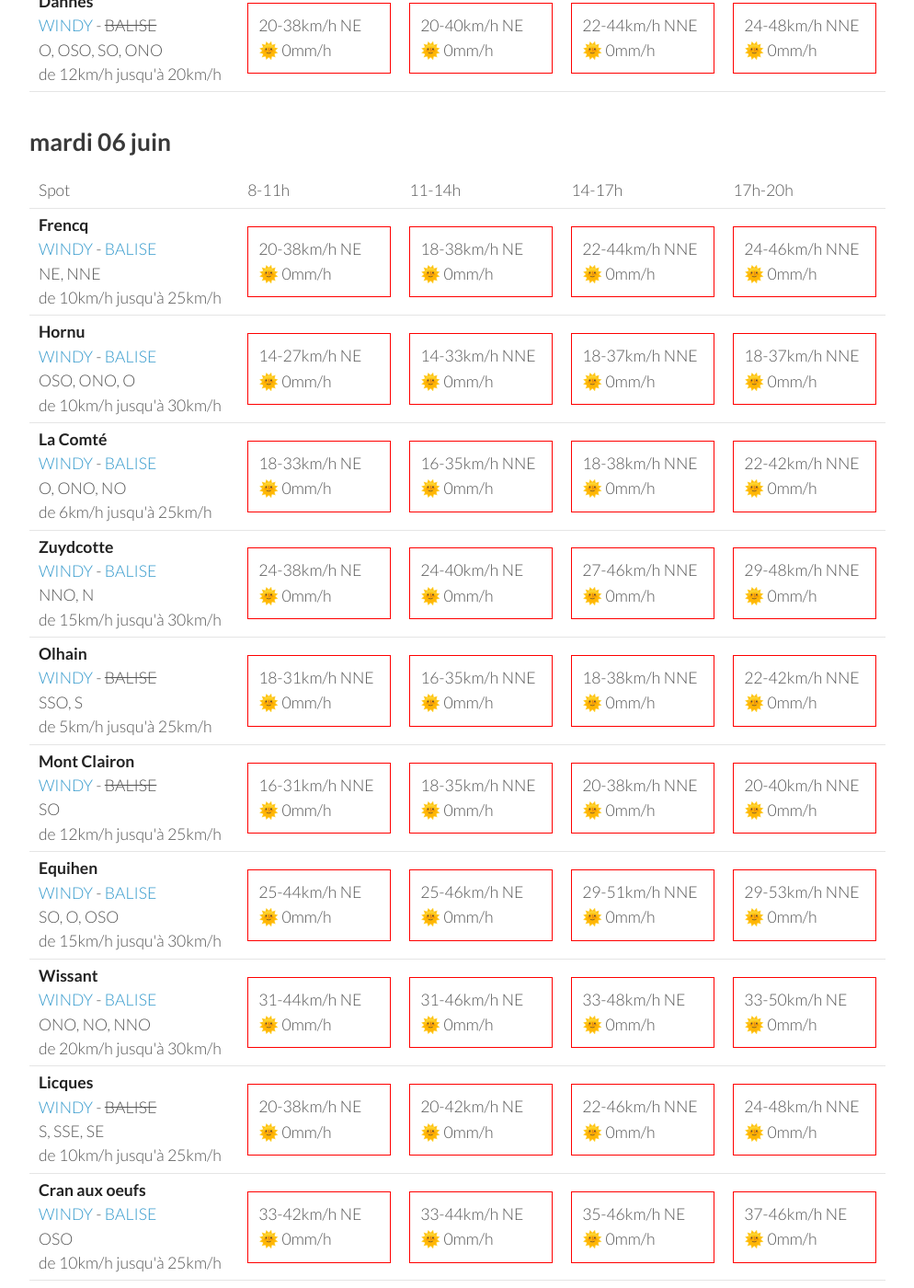
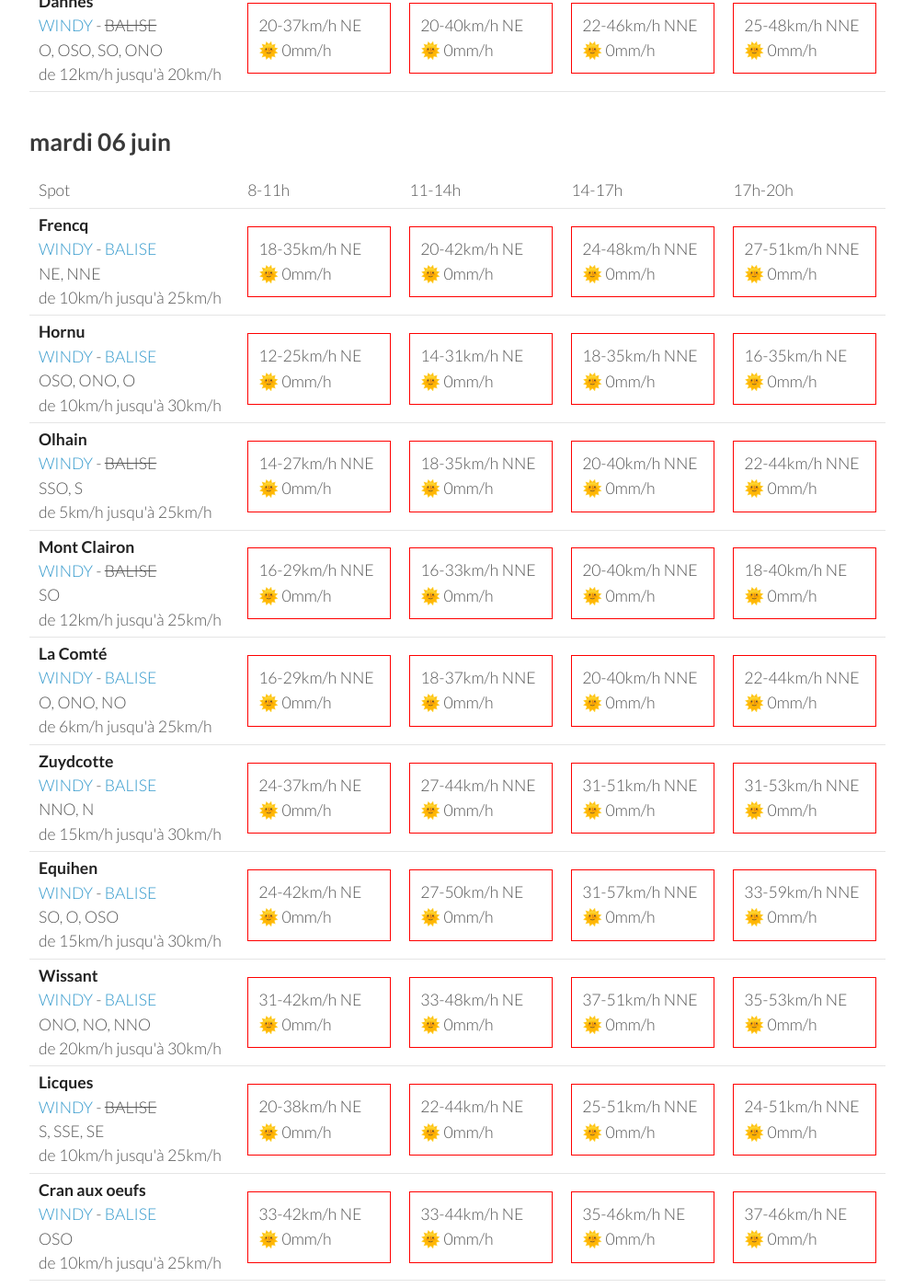
Before and after one commit to parapente-dans-le-nord/parapente-dans-le-nord.github.io, a Jekyll site: the page built from all.markdown, in a window 1280 px wide and 1400 px high, scrolled down 4366 px. Shown: the whole window at 92% size, without its empty margins (26-1020 px from the left). Built offline with Jekyll 4.4.1, drawn with Linux system fonts in a browser that asks for light colours; some of the changed text lies outside the part shown.

Commit message:
update index.markdown

```diff
--- a/all.markdown
+++ b/all.markdown
@@ -265,9 +265,9 @@ page mise à jour le samedi 03 juin 13:03
 <tr>
         <td><strong>Frencq</strong><br><a href="https://windy.com/50.559/1.669?50.159,1.670,8,m:e3qagdV">WINDY</a> - <span class=""><a href="https://balisemeteo.com/balise_histo.php?idBalise=159">BALISE</a> </span><br> <span class="vent-favorable">NE, NNE</span><br><span class="force-vent">de 10km/h jusqu'à 25km/h</span> </td>
 
-            <td><div class="not-flyable"><p>20-38km/h NE</p><p>🌞 0mm/h</p></div></td>
+            <td><div class="not-flyable"><p>18-37km/h NE</p><p>🌞 0mm/h</p></div></td>
             <td><div class="not-flyable"><p>18-38km/h NE</p><p>🌞 0mm/h</p></div></td>
-            <td><div class="not-flyable"><p>22-42km/h NNE</p><p>🌞 0mm/h</p></div></td>
+            <td><div class="not-flyable"><p>22-44km/h NNE</p><p>🌞 0mm/h</p></div></td>
             <td><div class="not-flyable"><p>24-46km/h NNE</p><p>🌞 0mm/h</p></div></td>
 
 
@@ -275,7 +275,7 @@ page mise à jour le samedi 03 juin 13:03
 <tr>
         <td><strong>Hornu</strong><br><a href="https://windy.com/50.424/3.819?50.024,3.818,8,m:e3daghw">WINDY</a> - <span class=""><a href="https://balisemeteo.com/balise_histo.php?idBalise=5040">BALISE</a> </span><br> <span class="vent-favorable">OSO, ONO, O</span><br><span class="force-vent">de 10km/h jusqu'à 30km/h</span> </td>
 
-            <td><div class="not-flyable"><p>12-25km/h NE</p><p>🌞 0mm/h</p></div></td>
+            <td><div class="not-flyable"><p>12-24km/h NE</p><p>🌞 0mm/h</p></div></td>
             <td><div class="not-flyable"><p>12-29km/h NNE</p><p>🌞 0mm/h</p></div></td>
             <td><div class="not-flyable"><p>16-33km/h NNE</p><p>🌞 0mm/h</p></div></td>
             <td><div class="not-flyable"><p>16-33km/h NNE</p><p>🌞 0mm/h</p></div></td>
@@ -283,9 +283,19 @@ page mise à jour le samedi 03 juin 13:03
 
     </tr>
 <tr>
+        <td><strong>Olhain</strong><br><a href="https://windy.com/50.434/2.586?50.031,2.587,8,m:e3eagft">WINDY</a> - <span class="no-balise"> BALISE </span><br> <span class="vent-favorable">SSO, S</span><br><span class="force-vent">de 5km/h jusqu'à 25km/h</span> </td>
+
+            <td><div class="not-flyable"><p>14-25km/h NNE</p><p>🌞 0mm/h</p></div></td>
+            <td><div class="not-flyable"><p>16-33km/h NNE</p><p>🌞 0mm/h</p></div></td>
+            <td><div class="not-flyable"><p>18-37km/h NNE</p><p>🌞 0mm/h</p></div></td>
+            <td><div class="not-flyable"><p>20-40km/h NNE</p><p>🌞 0mm/h</p></div></td>
+
+
+    </tr>
+<tr>
         <td><strong>La Comté</strong><br><a href="https://windy.com/50.426/2.500?50.025,2.499,8">WINDY</a> - <span class=""><a href="https://balisemeteo.com/balise.php?idBalise=">BALISE</a> </span><br> <span class="vent-favorable">O, ONO, NO</span><br><span class="force-vent">de 6km/h jusqu'à 25km/h</span> </td>
 
-            <td><div class="not-flyable"><p>18-31km/h NNE</p><p>🌞 0mm/h</p></div></td>
+            <td><div class="not-flyable"><p>14-29km/h NNE</p><p>🌞 0mm/h</p></div></td>
             <td><div class="not-flyable"><p>16-35km/h NNE</p><p>🌞 0mm/h</p></div></td>
             <td><div class="not-flyable"><p>18-37km/h NNE</p><p>🌞 0mm/h</p></div></td>
             <td><div class="not-flyable"><p>20-40km/h NNE</p><p>🌞 0mm/h</p></div></td>
@@ -295,8 +305,8 @@ page mise à jour le samedi 03 juin 13:03
 <tr>
         <td><strong>Zuydcotte</strong><br><a href="https://windy.com/51.064/2.491?50.669,2.488,8,m:e4hagfk">WINDY</a> - <span class=""><a href="https://www.allosurf.net/meteo/live/dunkerque-station-meteo-lfak-8329.html">BALISE</a> </span><br> <span class="vent-favorable">NNO, N</span><br><span class="force-vent">de 15km/h jusqu'à 30km/h</span> </td>
 
-            <td><div class="not-flyable"><p>22-37km/h NE</p><p>🌞 0mm/h</p></div></td>
-            <td><div class="not-flyable"><p>24-40km/h NNE</p><p>🌞 0mm/h</p></div></td>
+            <td><div class="not-flyable"><p>24-37km/h NE</p><p>🌞 0mm/h</p></div></td>
+            <td><div class="not-flyable"><p>24-40km/h NE</p><p>🌞 0mm/h</p></div></td>
             <td><div class="not-flyable"><p>25-44km/h NNE</p><p>🌞 0mm/h</p></div></td>
             <td><div class="not-flyable"><p>27-48km/h NNE</p><p>🌞 0mm/h</p></div></td>
 
@@ -306,26 +316,16 @@ page mise à jour le samedi 03 juin 13:03
         <td><strong>Mont Clairon</strong><br><a href="https://windy.com/49.919/2.729?49.515,2.730,8,m:e2magfH">WINDY</a> - <span class="no-balise"> BALISE </span><br> <span class="vent-favorable">SO</span><br><span class="force-vent">de 12km/h jusqu'à 25km/h</span> </td>
 
             <td><div class="not-flyable"><p>16-31km/h NNE</p><p>🌞 0mm/h</p></div></td>
-            <td><div class="not-flyable"><p>16-35km/h NNE</p><p>🌞 0mm/h</p></div></td>
+            <td><div class="not-flyable"><p>18-35km/h NNE</p><p>🌞 0mm/h</p></div></td>
             <td><div class="not-flyable"><p>18-38km/h NNE</p><p>🌞 0mm/h</p></div></td>
             <td><div class="not-flyable"><p>18-38km/h NNE</p><p>🌞 0mm/h</p></div></td>
 
 
     </tr>
 <tr>
-        <td><strong>Olhain</strong><br><a href="https://windy.com/50.434/2.586?50.031,2.587,8,m:e3eagft">WINDY</a> - <span class="no-balise"> BALISE </span><br> <span class="vent-favorable">SSO, S</span><br><span class="force-vent">de 5km/h jusqu'à 25km/h</span> </td>
-
-            <td><div class="not-flyable"><p>16-29km/h NNE</p><p>🌞 0mm/h</p></div></td>
-            <td><div class="not-flyable"><p>16-33km/h NNE</p><p>🌞 0mm/h</p></div></td>
-            <td><div class="not-flyable"><p>18-37km/h NNE</p><p>🌞 0mm/h</p></div></td>
-            <td><div class="not-flyable"><p>20-40km/h NNE</p><p>🌞 0mm/h</p></div></td>
-
-
-    </tr>
-<tr>
         <td><strong>Equihen</strong><br><a href="https://windy.com/50.679/1.572?50.279,1.571,8,m:e3CagdM">WINDY</a> - <span class=""><a href="https://balisemeteo.com/balise_histo.php?idBalise=159">BALISE</a> </span><br> <span class="vent-favorable">SO, O, OSO</span><br><span class="force-vent">de 15km/h jusqu'à 30km/h</span> </td>
 
-            <td><div class="not-flyable"><p>25-42km/h NE</p><p>🌞 0mm/h</p></div></td>
+            <td><div class="not-flyable"><p>24-42km/h NE</p><p>🌞 0mm/h</p></div></td>
             <td><div class="not-flyable"><p>24-44km/h NE</p><p>🌞 0mm/h</p></div></td>
             <td><div class="not-flyable"><p>27-50km/h NNE</p><p>🌞 0mm/h</p></div></td>
             <td><div class="not-flyable"><p>29-53km/h NNE</p><p>🌞 0mm/h</p></div></td>
@@ -335,8 +335,8 @@ page mise à jour le samedi 03 juin 13:03
 <tr>
         <td><strong>Wissant</strong><br><a href="https://windy.com/50.885/1.653?50.488,1.653,8,m:e3XagdU">WINDY</a> - <span class=""><a href="https://balisemeteo.com/balise_histo.php?idBalise=159">BALISE</a> </span><br> <span class="vent-favorable">ONO, NO, NNO</span><br><span class="force-vent">de 20km/h jusqu'à 30km/h</span> </td>
 
-            <td><div class="not-flyable"><p>29-42km/h NE</p><p>🌞 0mm/h</p></div></td>
-            <td><div class="not-flyable"><p>29-42km/h NE</p><p>🌞 0mm/h</p></div></td>
+            <td><div class="not-flyable"><p>31-42km/h NE</p><p>🌞 0mm/h</p></div></td>
+            <td><div class="not-flyable"><p>29-44km/h NE</p><p>🌞 0mm/h</p></div></td>
             <td><div class="not-flyable"><p>29-44km/h NNE</p><p>🌞 0mm/h</p></div></td>
             <td><div class="not-flyable"><p>33-48km/h NNE</p><p>🌞 0mm/h</p></div></td>
 
@@ -345,10 +345,10 @@ page mise à jour le samedi 03 juin 13:03
 <tr>
         <td><strong>Licques</strong><br><a href="https://windy.com/50.786/1.936?50.388,1.934,8">WINDY</a> - <span class="no-balise"> BALISE </span><br> <span class="vent-favorable">S, SSE, SE</span><br><span class="force-vent">de 10km/h jusqu'à 25km/h</span> </td>
 
-            <td><div class="not-flyable"><p>20-37km/h NE</p><p>🌞 0mm/h</p></div></td>
+            <td><div class="not-flyable"><p>20-38km/h NE</p><p>🌞 0mm/h</p></div></td>
             <td><div class="not-flyable"><p>20-40km/h NE</p><p>🌞 0mm/h</p></div></td>
             <td><div class="not-flyable"><p>20-44km/h NNE</p><p>🌞 0mm/h</p></div></td>
-            <td><div class="not-flyable"><p>22-46km/h NNE</p><p>🌞 0mm/h</p></div></td>
+            <td><div class="not-flyable"><p>24-48km/h NNE</p><p>🌞 0mm/h</p></div></td>
 
 
     </tr>
@@ -365,10 +365,10 @@ page mise à jour le samedi 03 juin 13:03
 <tr>
         <td><strong>Dannes</strong><br><a href="https://windy.com/50.587/1.637?50.188,1.637,8">WINDY</a> - <span class="no-balise"> BALISE </span><br> <span class="vent-favorable">O, OSO, SO, ONO</span><br><span class="force-vent">de 12km/h jusqu'à 20km/h</span> </td>
 
-            <td><div class="not-flyable"><p>20-38km/h NE</p><p>🌞 0mm/h</p></div></td>
+            <td><div class="not-flyable"><p>20-37km/h NE</p><p>🌞 0mm/h</p></div></td>
             <td><div class="not-flyable"><p>20-40km/h NE</p><p>🌞 0mm/h</p></div></td>
-            <td><div class="not-flyable"><p>22-44km/h NNE</p><p>🌞 0mm/h</p></div></td>
-            <td><div class="not-flyable"><p>24-48km/h NNE</p><p>🌞 0mm/h</p></div></td>
+            <td><div class="not-flyable"><p>22-46km/h NNE</p><p>🌞 0mm/h</p></div></td>
+            <td><div class="not-flyable"><p>25-48km/h NNE</p><p>🌞 0mm/h</p></div></td>
 
 
     </tr>
@@ -391,80 +391,80 @@ page mise à jour le samedi 03 juin 13:03
 <tr>
         <td><strong>Frencq</strong><br><a href="https://windy.com/50.559/1.669?50.159,1.670,8,m:e3qagdV">WINDY</a> - <span class=""><a href="https://balisemeteo.com/balise_histo.php?idBalise=159">BALISE</a> </span><br> <span class="vent-favorable">NE, NNE</span><br><span class="force-vent">de 10km/h jusqu'à 25km/h</span> </td>
 
-            <td><div class="not-flyable"><p>20-38km/h NE</p><p>🌞 0mm/h</p></div></td>
-            <td><div class="not-flyable"><p>18-38km/h NE</p><p>🌞 0mm/h</p></div></td>
-            <td><div class="not-flyable"><p>22-44km/h NNE</p><p>🌞 0mm/h</p></div></td>
-            <td><div class="not-flyable"><p>24-46km/h NNE</p><p>🌞 0mm/h</p></div></td>
+            <td><div class="not-flyable"><p>18-35km/h NE</p><p>🌞 0mm/h</p></div></td>
+            <td><div class="not-flyable"><p>20-42km/h NE</p><p>🌞 0mm/h</p></div></td>
+            <td><div class="not-flyable"><p>24-48km/h NNE</p><p>🌞 0mm/h</p></div></td>
+            <td><div class="not-flyable"><p>27-51km/h NNE</p><p>🌞 0mm/h</p></div></td>
 
 
     </tr>
 <tr>
         <td><strong>Hornu</strong><br><a href="https://windy.com/50.424/3.819?50.024,3.818,8,m:e3daghw">WINDY</a> - <span class=""><a href="https://balisemeteo.com/balise_histo.php?idBalise=5040">BALISE</a> </span><br> <span class="vent-favorable">OSO, ONO, O</span><br><span class="force-vent">de 10km/h jusqu'à 30km/h</span> </td>
 
-            <td><div class="not-flyable"><p>14-27km/h NE</p><p>🌞 0mm/h</p></div></td>
-            <td><div class="not-flyable"><p>14-33km/h NNE</p><p>🌞 0mm/h</p></div></td>
-            <td><div class="not-flyable"><p>18-37km/h NNE</p><p>🌞 0mm/h</p></div></td>
-            <td><div class="not-flyable"><p>18-37km/h NNE</p><p>🌞 0mm/h</p></div></td>
+            <td><div class="not-flyable"><p>12-25km/h NE</p><p>🌞 0mm/h</p></div></td>
+            <td><div class="not-flyable"><p>14-31km/h NE</p><p>🌞 0mm/h</p></div></td>
+            <td><div class="not-flyable"><p>18-35km/h NNE</p><p>🌞 0mm/h</p></div></td>
+            <td><div class="not-flyable"><p>16-35km/h NE</p><p>🌞 0mm/h</p></div></td>
+
+
+    </tr>
+<tr>
+        <td><strong>Olhain</strong><br><a href="https://windy.com/50.434/2.586?50.031,2.587,8,m:e3eagft">WINDY</a> - <span class="no-balise"> BALISE </span><br> <span class="vent-favorable">SSO, S</span><br><span class="force-vent">de 5km/h jusqu'à 25km/h</span> </td>
+
+            <td><div class="not-flyable"><p>14-27km/h NNE</p><p>🌞 0mm/h</p></div></td>
+            <td><div class="not-flyable"><p>18-35km/h NNE</p><p>🌞 0mm/h</p></div></td>
+            <td><div class="not-flyable"><p>20-40km/h NNE</p><p>🌞 0mm/h</p></div></td>
+            <td><div class="not-flyable"><p>22-44km/h NNE</p><p>🌞 0mm/h</p></div></td>
+
+
+    </tr>
+<tr>
+        <td><strong>Mont Clairon</strong><br><a href="https://windy.com/49.919/2.729?49.515,2.730,8,m:e2magfH">WINDY</a> - <span class="no-balise"> BALISE </span><br> <span class="vent-favorable">SO</span><br><span class="force-vent">de 12km/h jusqu'à 25km/h</span> </td>
+
+            <td><div class="not-flyable"><p>16-29km/h NNE</p><p>🌞 0mm/h</p></div></td>
+            <td><div class="not-flyable"><p>16-33km/h NNE</p><p>🌞 0mm/h</p></div></td>
+            <td><div class="not-flyable"><p>20-40km/h NNE</p><p>🌞 0mm/h</p></div></td>
+            <td><div class="not-flyable"><p>18-40km/h NE</p><p>🌞 0mm/h</p></div></td>
 
 
     </tr>
 <tr>
         <td><strong>La Comté</strong><br><a href="https://windy.com/50.426/2.500?50.025,2.499,8">WINDY</a> - <span class=""><a href="https://balisemeteo.com/balise.php?idBalise=">BALISE</a> </span><br> <span class="vent-favorable">O, ONO, NO</span><br><span class="force-vent">de 6km/h jusqu'à 25km/h</span> </td>
 
-            <td><div class="not-flyable"><p>18-33km/h NE</p><p>🌞 0mm/h</p></div></td>
-            <td><div class="not-flyable"><p>16-35km/h NNE</p><p>🌞 0mm/h</p></div></td>
-            <td><div class="not-flyable"><p>18-38km/h NNE</p><p>🌞 0mm/h</p></div></td>
-            <td><div class="not-flyable"><p>22-42km/h NNE</p><p>🌞 0mm/h</p></div></td>
+            <td><div class="not-flyable"><p>16-29km/h NNE</p><p>🌞 0mm/h</p></div></td>
+            <td><div class="not-flyable"><p>18-37km/h NNE</p><p>🌞 0mm/h</p></div></td>
+            <td><div class="not-flyable"><p>20-40km/h NNE</p><p>🌞 0mm/h</p></div></td>
+            <td><div class="not-flyable"><p>22-44km/h NNE</p><p>🌞 0mm/h</p></div></td>
 
 
     </tr>
 <tr>
         <td><strong>Zuydcotte</strong><br><a href="https://windy.com/51.064/2.491?50.669,2.488,8,m:e4hagfk">WINDY</a> - <span class=""><a href="https://www.allosurf.net/meteo/live/dunkerque-station-meteo-lfak-8329.html">BALISE</a> </span><br> <span class="vent-favorable">NNO, N</span><br><span class="force-vent">de 15km/h jusqu'à 30km/h</span> </td>
 
-            <td><div class="not-flyable"><p>24-38km/h NE</p><p>🌞 0mm/h</p></div></td>
-            <td><div class="not-flyable"><p>24-40km/h NE</p><p>🌞 0mm/h</p></div></td>
-            <td><div class="not-flyable"><p>27-46km/h NNE</p><p>🌞 0mm/h</p></div></td>
-            <td><div class="not-flyable"><p>29-48km/h NNE</p><p>🌞 0mm/h</p></div></td>
-
-
-    </tr>
-<tr>
-        <td><strong>Olhain</strong><br><a href="https://windy.com/50.434/2.586?50.031,2.587,8,m:e3eagft">WINDY</a> - <span class="no-balise"> BALISE </span><br> <span class="vent-favorable">SSO, S</span><br><span class="force-vent">de 5km/h jusqu'à 25km/h</span> </td>
-
-            <td><div class="not-flyable"><p>18-31km/h NNE</p><p>🌞 0mm/h</p></div></td>
-            <td><div class="not-flyable"><p>16-35km/h NNE</p><p>🌞 0mm/h</p></div></td>
-            <td><div class="not-flyable"><p>18-38km/h NNE</p><p>🌞 0mm/h</p></div></td>
-            <td><div class="not-flyable"><p>22-42km/h NNE</p><p>🌞 0mm/h</p></div></td>
-
-
-    </tr>
-<tr>
-        <td><strong>Mont Clairon</strong><br><a href="https://windy.com/49.919/2.729?49.515,2.730,8,m:e2magfH">WINDY</a> - <span class="no-balise"> BALISE </span><br> <span class="vent-favorable">SO</span><br><span class="force-vent">de 12km/h jusqu'à 25km/h</span> </td>
-
-            <td><div class="not-flyable"><p>16-31km/h NNE</p><p>🌞 0mm/h</p></div></td>
-            <td><div class="not-flyable"><p>18-35km/h NNE</p><p>🌞 0mm/h</p></div></td>
-            <td><div class="not-flyable"><p>20-38km/h NNE</p><p>🌞 0mm/h</p></div></td>
-            <td><div class="not-flyable"><p>20-40km/h NNE</p><p>🌞 0mm/h</p></div></td>
+            <td><div class="not-flyable"><p>24-37km/h NE</p><p>🌞 0mm/h</p></div></td>
+            <td><div class="not-flyable"><p>27-44km/h NNE</p><p>🌞 0mm/h</p></div></td>
+            <td><div class="not-flyable"><p>31-51km/h NNE</p><p>🌞 0mm/h</p></div></td>
+            <td><div class="not-flyable"><p>31-53km/h NNE</p><p>🌞 0mm/h</p></div></td>
 
 
     </tr>
 <tr>
         <td><strong>Equihen</strong><br><a href="https://windy.com/50.679/1.572?50.279,1.571,8,m:e3CagdM">WINDY</a> - <span class=""><a href="https://balisemeteo.com/balise_histo.php?idBalise=159">BALISE</a> </span><br> <span class="vent-favorable">SO, O, OSO</span><br><span class="force-vent">de 15km/h jusqu'à 30km/h</span> </td>
 
-            <td><div class="not-flyable"><p>25-44km/h NE</p><p>🌞 0mm/h</p></div></td>
-            <td><div class="not-flyable"><p>25-46km/h NE</p><p>🌞 0mm/h</p></div></td>
-            <td><div class="not-flyable"><p>29-51km/h NNE</p><p>🌞 0mm/h</p></div></td>
-            <td><div class="not-flyable"><p>29-53km/h NNE</p><p>🌞 0mm/h</p></div></td>
+            <td><div class="not-flyable"><p>24-42km/h NE</p><p>🌞 0mm/h</p></div></td>
+            <td><div class="not-flyable"><p>27-50km/h NE</p><p>🌞 0mm/h</p></div></td>
+            <td><div class="not-flyable"><p>31-57km/h NNE</p><p>🌞 0mm/h</p></div></td>
+            <td><div class="not-flyable"><p>33-59km/h NNE</p><p>🌞 0mm/h</p></div></td>
 
 
     </tr>
 <tr>
         <td><strong>Wissant</strong><br><a href="https://windy.com/50.885/1.653?50.488,1.653,8,m:e3XagdU">WINDY</a> - <span class=""><a href="https://balisemeteo.com/balise_histo.php?idBalise=159">BALISE</a> </span><br> <span class="vent-favorable">ONO, NO, NNO</span><br><span class="force-vent">de 20km/h jusqu'à 30km/h</span> </td>
 
-            <td><div class="not-flyable"><p>31-44km/h NE</p><p>🌞 0mm/h</p></div></td>
-            <td><div class="not-flyable"><p>31-46km/h NE</p><p>🌞 0mm/h</p></div></td>
+            <td><div class="not-flyable"><p>31-42km/h NE</p><p>🌞 0mm/h</p></div></td>
             <td><div class="not-flyable"><p>33-48km/h NE</p><p>🌞 0mm/h</p></div></td>
-            <td><div class="not-flyable"><p>33-50km/h NE</p><p>🌞 0mm/h</p></div></td>
+            <td><div class="not-flyable"><p>37-51km/h NNE</p><p>🌞 0mm/h</p></div></td>
+            <td><div class="not-flyable"><p>35-53km/h NE</p><p>🌞 0mm/h</p></div></td>
 
 
     </tr>
@@ -472,9 +472,9 @@ page mise à jour le samedi 03 juin 13:03
         <td><strong>Licques</strong><br><a href="https://windy.com/50.786/1.936?50.388,1.934,8">WINDY</a> - <span class="no-balise"> BALISE </span><br> <span class="vent-favorable">S, SSE, SE</span><br><span class="force-vent">de 10km/h jusqu'à 25km/h</span> </td>
 
             <td><div class="not-flyable"><p>20-38km/h NE</p><p>🌞 0mm/h</p></div></td>
-            <td><div class="not-flyable"><p>20-42km/h NE</p><p>🌞 0mm/h</p></div></td>
-            <td><div class="not-flyable"><p>22-46km/h NNE</p><p>🌞 0mm/h</p></div></td>
-            <td><div class="not-flyable"><p>24-48km/h NNE</p><p>🌞 0mm/h</p></div></td>
+            <td><div class="not-flyable"><p>22-44km/h NE</p><p>🌞 0mm/h</p></div></td>
+            <td><div class="not-flyable"><p>25-51km/h NNE</p><p>🌞 0mm/h</p></div></td>
+            <td><div class="not-flyable"><p>24-51km/h NNE</p><p>🌞 0mm/h</p></div></td>
 
 
     </tr>
@@ -491,10 +491,10 @@ page mise à jour le samedi 03 juin 13:03
 <tr>
         <td><strong>Dannes</strong><br><a href="https://windy.com/50.587/1.637?50.188,1.637,8">WINDY</a> - <span class="no-balise"> BALISE </span><br> <span class="vent-favorable">O, OSO, SO, ONO</span><br><span class="force-vent">de 12km/h jusqu'à 20km/h</span> </td>
 
-            <td><div class="not-flyable"><p>22-38km/h NE</p><p>🌞 0mm/h</p></div></td>
-            <td><div class="not-flyable"><p>20-40km/h NE</p><p>🌞 0mm/h</p></div></td>
-            <td><div class="not-flyable"><p>24-46km/h NNE</p><p>🌞 0mm/h</p></div></td>
-            <td><div class="not-flyable"><p>25-48km/h NNE</p><p>🌞 0mm/h</p></div></td>
+            <td><div class="not-flyable"><p>18-35km/h NE</p><p>🌞 0mm/h</p></div></td>
+            <td><div class="not-flyable"><p>22-42km/h NE</p><p>🌞 0mm/h</p></div></td>
+            <td><div class="not-flyable"><p>25-50km/h NNE</p><p>🌞 0mm/h</p></div></td>
+            <td><div class="not-flyable"><p>27-53km/h NNE</p><p>🌞 0mm/h</p></div></td>
 
 
     </tr>
--- a/index.markdown
+++ b/index.markdown
@@ -7,7 +7,7 @@ title:  "Ou ça vole"
 {: .links}
 
 # Prevision Windy, modèle Arome
-page mise à jour le samedi 03 juin 13:03
+page mise à jour le samedi 03 juin 17:03
 
 
 Ca ne vole nul part malheureusement 😢
```
Also changed, not shown: other parts of all.markdown (+1 -1 lines).
